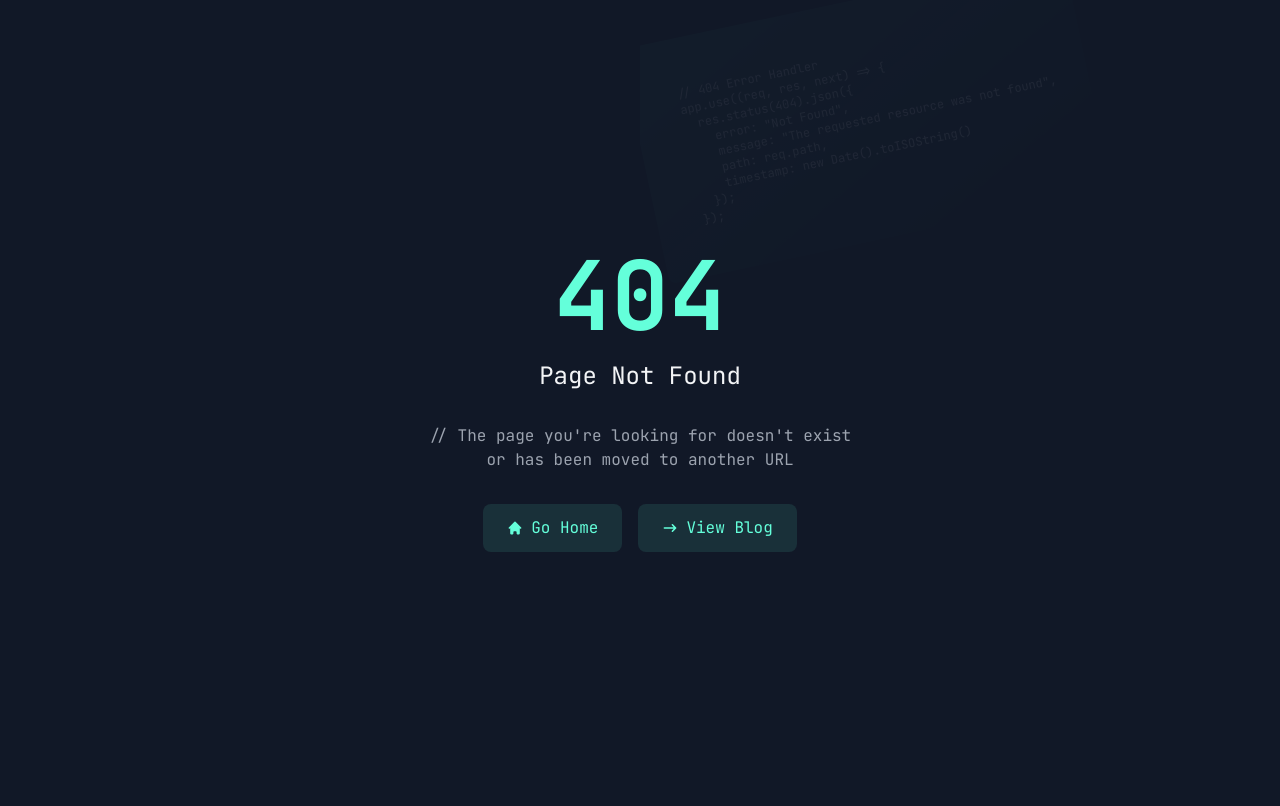
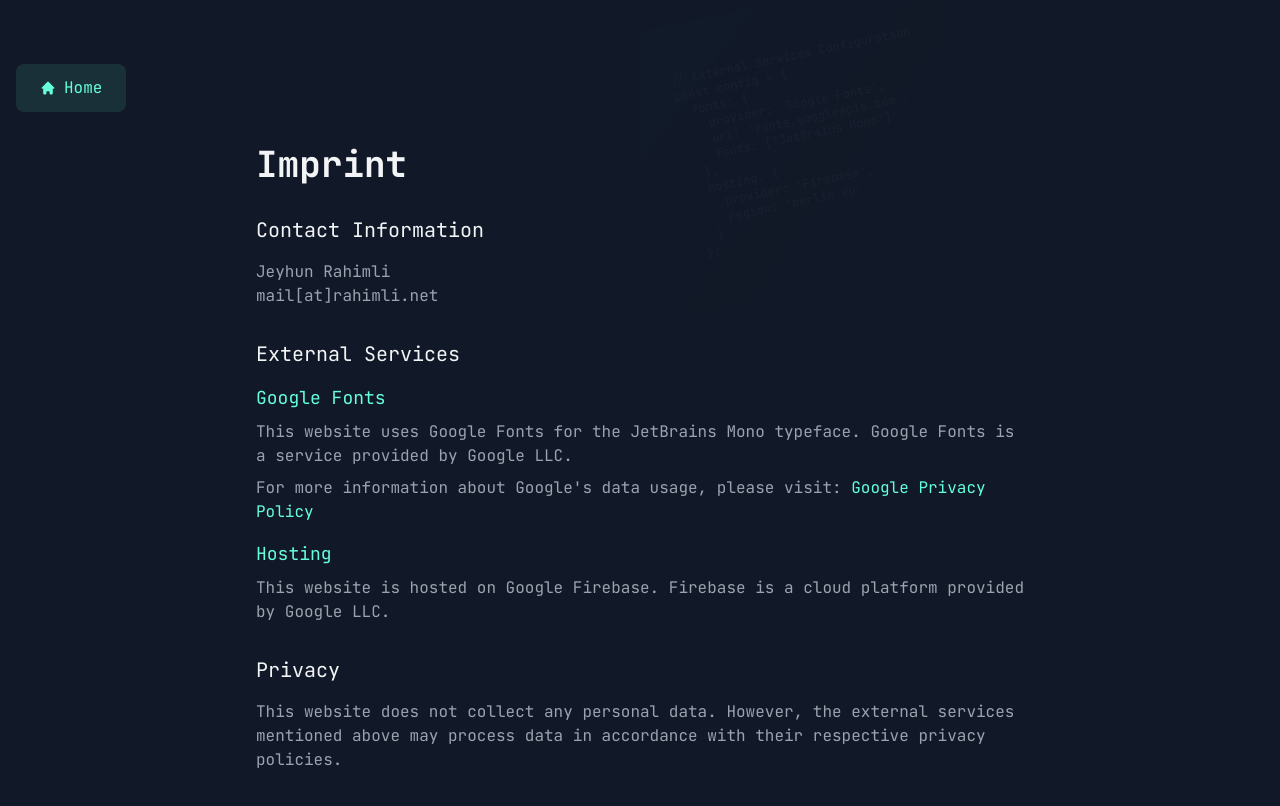
Before and after one commit to jeyhunr/rahimli.net, an Angular app: page /imprint in a window 1280 px wide. Shown: the top 806 px of the page. Built offline with nearby package versions, Linux system fonts and the light colour scheme.

Commit message:
add: imprint page

```diff
--- a/src/app/app.routes.ts
+++ b/src/app/app.routes.ts
@@ -3,10 +3,12 @@ import { HomeComponent } from "./components/home/home.component";
 import { BlogListComponent } from "./components/blog-list/blog-list.component";
 import { BlogDetailComponent } from "./components/blog-detail/blog-detail.component";
 import { NotFoundComponent } from "./components/not-found/not-found.component";
+import { ImprintComponent } from "./components/imprint/imprint.component";
 
 export const routes: Routes = [
   { path: "", component: HomeComponent },
   { path: "blog", component: BlogListComponent },
   { path: "blog/:id", component: BlogDetailComponent },
+  { path: "imprint", component: ImprintComponent },
   { path: "**", component: NotFoundComponent },
 ];
--- a/src/app/components/home/home.component.html
+++ b/src/app/components/home/home.component.html
@@ -131,7 +131,13 @@
     <div
       class="absolute bottom-4 left-0 right-0 text-center text-gray-500 text-sm"
     >
-      © {{ currentYear }} Jeyhun Rahimli
+      © {{ currentYear }} Jeyhun Rahimli ·
+      <a
+        routerLink="/imprint"
+        class="hover:text-accent-green transition-colors duration-200"
+      >
+        Imprint
+      </a>
     </div>
   </div>
 
--- /dev/null
+++ b/src/app/components/imprint/imprint.component.html
@@ -0,0 +1,100 @@
+<div class="container mx-auto px-4 py-16 relative">
+  <!-- Navigation Button -->
+  <div class="mb-8">
+    <a
+      routerLink="/"
+      class="inline-flex items-center gap-2 px-6 py-3 bg-accent-green/10 text-accent-green hover:bg-accent-green/20 transition-colors duration-300 rounded-lg font-mono"
+    >
+      <svg
+        xmlns="http://www.w3.org/2000/svg"
+        class="w-4 h-4"
+        viewBox="0 0 20 20"
+        fill="currentColor"
+      >
+        <path
+          d="M10.707 2.293a1 1 0 00-1.414 0l-7 7a1 1 0 001.414 1.414L4 10.414V17a1 1 0 001 1h2a1 1 0 001-1v-2a1 1 0 011-1h2a1 1 0 011 1v2a1 1 0 001 1h2a1 1 0 001-1v-6.586l.293.293a1 1 0 001.414-1.414l-7-7z"
+        />
+      </svg>
+      <span>Home</span>
+    </a>
+  </div>
+
+  <!-- Content -->
+  <div class="max-w-3xl mx-auto">
+    <h1 class="text-4xl font-bold text-gray-100 mb-8 font-mono">Imprint</h1>
+
+    <div class="space-y-8 text-gray-400">
+      <!-- Contact Information -->
+      <section>
+        <h2 class="text-xl text-gray-100 mb-4 font-mono">
+          Contact Information
+        </h2>
+        <p class="font-mono">Jeyhun Rahimli</p>
+        <p class="font-mono">mail[at]rahimli.net</p>
+      </section>
+
+      <!-- External Services -->
+      <section>
+        <h2 class="text-xl text-gray-100 mb-4 font-mono">External Services</h2>
+
+        <div class="space-y-4">
+          <!-- Google Fonts -->
+          <div>
+            <h3 class="text-lg text-accent-green mb-2 font-mono">
+              Google Fonts
+            </h3>
+            <p class="font-mono">
+              This website uses Google Fonts for the JetBrains Mono typeface.
+              Google Fonts is a service provided by Google LLC.
+            </p>
+            <p class="font-mono mt-2">
+              For more information about Google's data usage, please visit:
+              <a
+                href="https://policies.google.com/privacy"
+                target="_blank"
+                rel="noopener noreferrer"
+                class="text-accent-green hover:underline"
+              >
+                Google Privacy Policy
+              </a>
+            </p>
+          </div>
+
+          <!-- Vercel -->
+          <div>
+            <h3 class="text-lg text-accent-green mb-2 font-mono">Hosting</h3>
+            <p class="font-mono">
+              This website is hosted on Google Firebase. Firebase is a cloud
+              platform provided by Google LLC.
+            </p>
+          </div>
+        </div>
+      </section>
+
+      <!-- Privacy -->
+      <section>
+        <h2 class="text-xl text-gray-100 mb-4 font-mono">Privacy</h2>
+        <p class="font-mono">
+          This website does not collect any personal data. However, the external
+          services mentioned above may process data in accordance with their
+          respective privacy policies.
+        </p>
+      </section>
+    </div>
+  </div>
+
+  <!-- Code Background Effect -->
+  <div
+    class="absolute top-0 right-0 w-1/2 h-full opacity-5 pointer-events-none overflow-hidden"
+  >
+    <div class="relative w-full h-full">
+      <div
+        class="absolute transform -rotate-12 bg-gradient-to-br from-accent-green/20 to-transparent p-8 rounded-lg"
+      >
+        <pre class="text-xs text-gray-400">
+          <code>{{codeExample}}</code>
+        </pre>
+      </div>
+    </div>
+  </div>
+</div>
--- /dev/null
+++ b/src/app/components/imprint/imprint.component.ts
@@ -0,0 +1,25 @@
+import { Component } from "@angular/core";
+import { CommonModule } from "@angular/common";
+import { RouterLink } from "@angular/router";
+
+@Component({
+  selector: "app-imprint",
+  standalone: true,
+  imports: [CommonModule, RouterLink],
+  templateUrl: "./imprint.component.html",
+})
+export class ImprintComponent {
+  codeExample = `
+  // External Services Configuration
+  const config = {
+    fonts: {
+      provider: 'Google Fonts',
+      url: 'fonts.googleapis.com',
+      fonts: ['JetBrains Mono']
+    },
+    hosting: {
+      provider: 'Firebase',
+      region: 'berlin eu'
+    }
+  };`;
+}
--- a/src/index.html
+++ b/src/index.html
@@ -2,12 +2,12 @@
 <html lang="en">
   <head>
     <meta charset="utf-8" />
-    <title>Jeyhun Rahimli - Backend Developer</title>
+    <title>Jeyhun Rahimli - Software Engineer</title>
     <base href="/" />
     <meta name="viewport" content="width=device-width, initial-scale=1" />
     <meta
       name="description"
-      content="Personal blog and portfolio of Jeyhun Rahimli, Backend Developer"
+      content="Personal blog and portfolio of Jeyhun Rahimli, Software Engineer"
     />
     <link rel="icon" type="image/x-icon" href="favicon.ico" />
     <link
```
